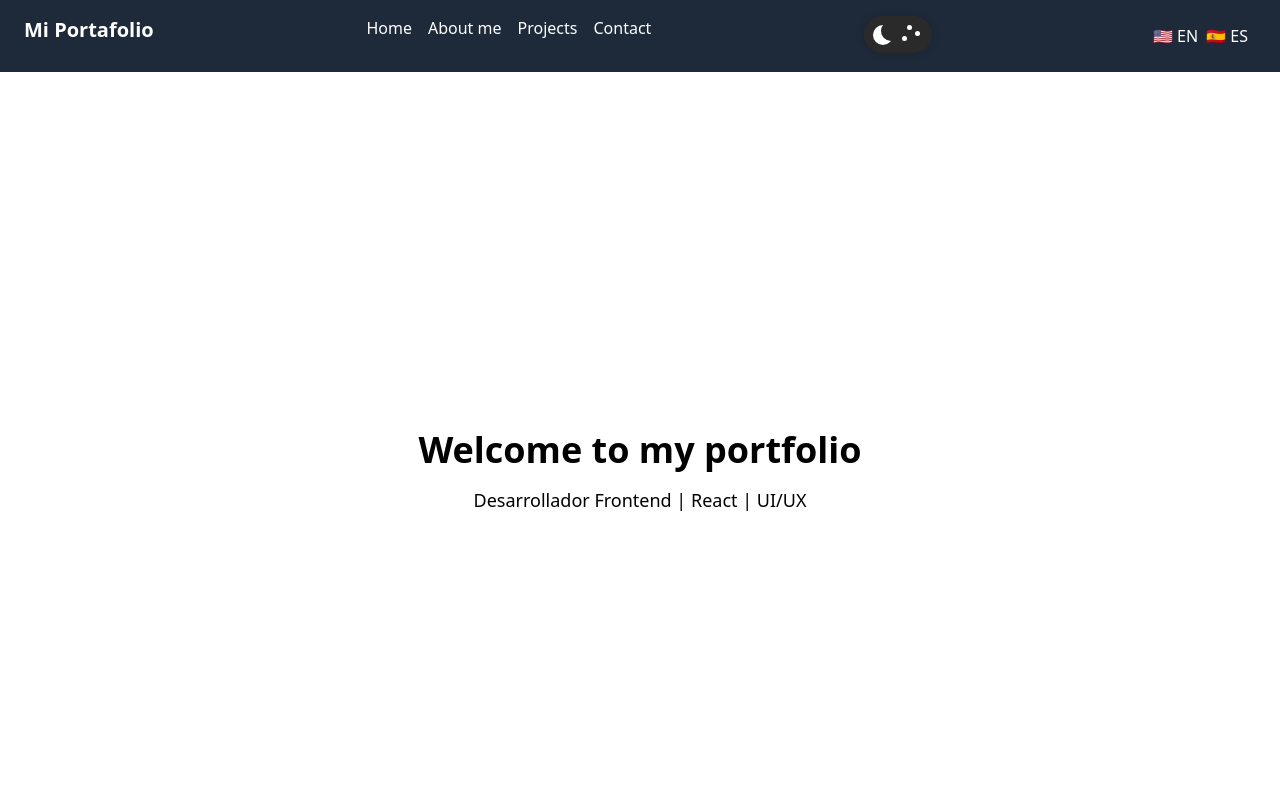
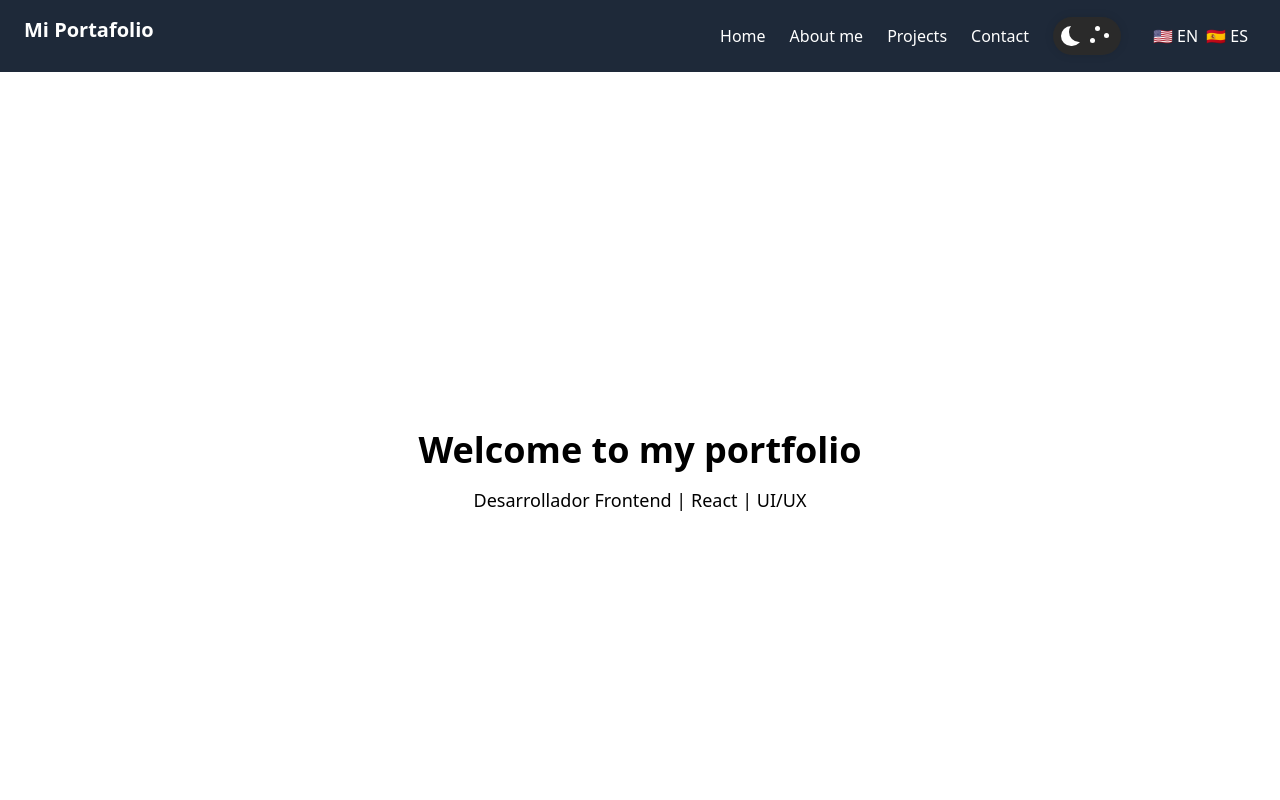
Before and after one commit to LangerTwo/portfolio, a React (Vite) app: page / in a window 1280 px wide. Shown: the top 800 px of the page. Built offline with nearby package versions, Linux system fonts and the light colour scheme.

Commit message:
add burger

```diff
--- a/src/components/Navbar.jsx
+++ b/src/components/Navbar.jsx
@@ -1,24 +1,67 @@
+import React, { useState } from "react";
 import { Link } from "react-router-dom";
+import { Menu, X } from "lucide-react";
+import { useTranslation } from 'react-i18next'
 import DarkModeToggle from "./DarkModeToggle"; // Asegúrate de que la ruta sea correcta
-import React from "react";
-import { useTranslation } from 'react-i18next'
-// import LanguageSwitcher from './components/LanguageSwitcher'
 import LanguageSwitcher from "./LanguageSwitcher";
 
 function Navbar() {
   const { t } = useTranslation()
+  const [menuOpen, setMenuOpen] = useState(false);
+
+  const toggleMenu = () => setMenuOpen(!menuOpen);
+  const closeMenu = () => setMenuOpen(false);
+
+  const links = [
+    { to: "/", label: t("home") },
+    { to: "/about", label: t("about") },
+    { to: "/projects", label: t("projects") },
+    { to: "/contact", label: t("contact") },
+  ];
 
   return (
     <nav className="bg-gray-800 text-white px-6 py-4 flex justify-between">
-      <h1 className="text-xl font-bold">Mi Portafolio</h1>
-      <ul className="flex space-x-4">
-        <li><Link to="/">{t('home')}</Link></li>
-        <li><Link to="/about">{t('about')}</Link></li>
-        <li><Link to="/projects">{t('projects')}</Link></li>
-        <li><Link to="/contact">{t('contact')}</Link></li>
+      <h1 className="text-xl font-bold">
+        <Link to="/" onClick={closeMenu}>Mi Portafolio</Link>
+      </h1>
+
+      {/* Desktop Menu */}
+      <ul className="hidden md:flex space-x-6 items-center">
+        {links.map((link) => (
+          <li key={link.to}>
+            <Link to={link.to} onClick={closeMenu} className="hover:text-blue-400 transition">
+              {link.label}
+            </Link>
+          </li>
+        ))}
+        <li><DarkModeToggle /></li>
+        <li><LanguageSwitcher /></li>
       </ul>
-      <DarkModeToggle />
-      <LanguageSwitcher />
+
+      {/* Burger icon */}
+      <div className="md:hidden flex items-center gap-4">
+        <DarkModeToggle />
+        <LanguageSwitcher />
+        <button onClick={toggleMenu} className="text-white focus:outline-none">
+          {menuOpen ? <X size={28} /> : <Menu size={28} />}
+        </button>
+      </div>
+
+      {/* Mobile menu */}
+      {menuOpen && (
+        <div className="absolute top-0 left-0 w-full bg-gray-800 text-white p-4 md:hidden">
+          {links.map((link) => (
+            <Link
+              key={link.to}
+              to={link.to}
+              onClick={closeMenu}
+              className="block text-white hover:text-blue-400 transition"
+            >
+              {link.label}
+            </Link>
+          ))}
+        </div>
+      )}
     </nav>
   );
 }
```
Also changed, not shown: src/index.css (indentation only).
